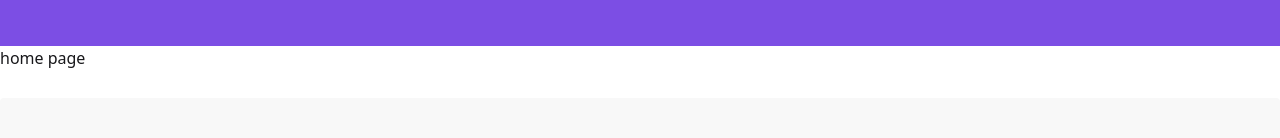
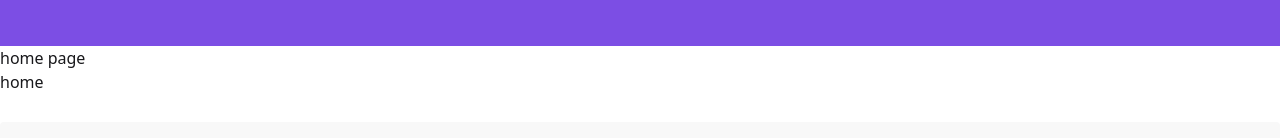
Before and after one commit to abuyusufrony/my-eid-pratice, a React (Vite) app: page / in a window 1280 px wide. Shown: the part 662-800 px from the top of the page. Built offline with nearby package versions, Linux system fonts and the light colour scheme.

Commit message:
commit-added

```diff
--- a/src/Components/Pages/Home.jsx
+++ b/src/Components/Pages/Home.jsx
@@ -11,6 +11,7 @@ const Home = () => {
 
             <Banner></Banner>
             <h2>home page</h2>
+            <h2>home</h2>
 
 
 
```
Also changed, not shown: 1 other file (tests, documents, lock files or other folders).
